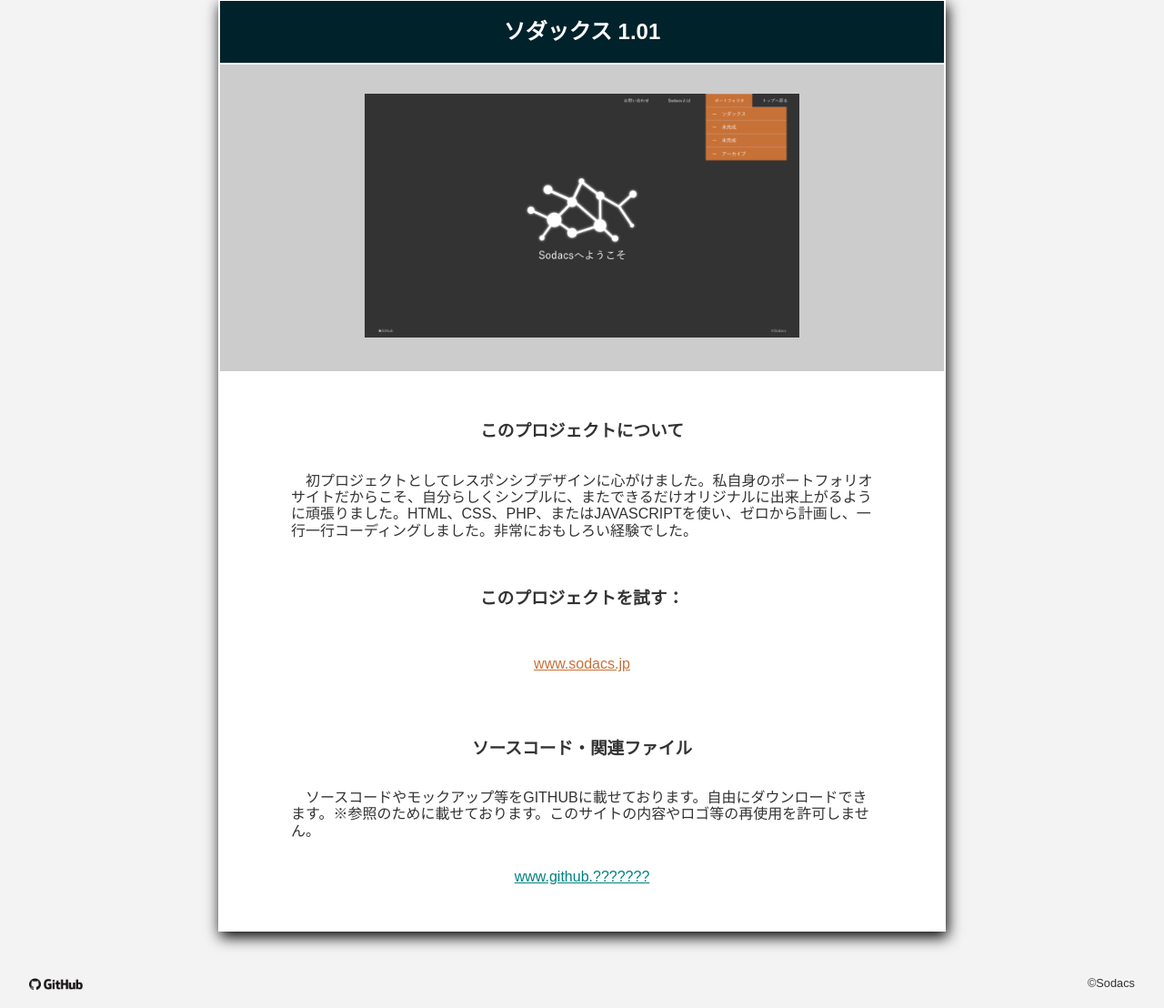
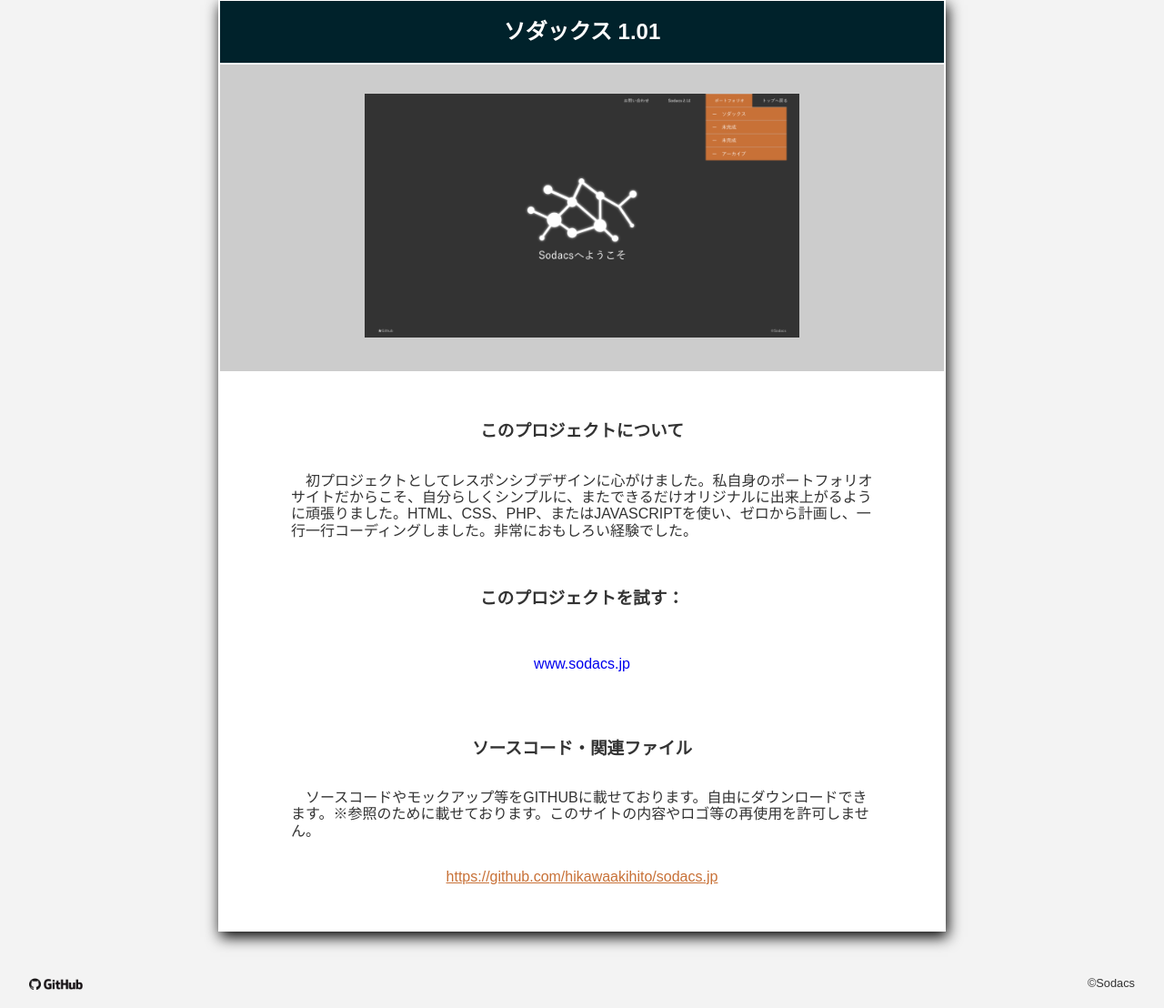
Before and after one commit to hikawaakihito/sodacs.jp, a PHP site: page /projects/sodacs.php in a window 1280 px wide. Shown: the part 83-1191 px from the top of the page at 91% size. Run offline with PHP 8.4, Linux system fonts and the light colour scheme.

Commit message:
Add files via upload

```diff
--- a/sodacs.jp/projects/sodacs.php
+++ b/sodacs.jp/projects/sodacs.php
@@ -56,11 +56,11 @@
 							<div class="projectInfo"><p>　初プロジェクトとしてレスポンシブデザインに心がけました。私自身のポートフォリオサイトだからこそ、自分らしくシンプルに、またできるだけオリジナルに出来上がるように頑張りました。HTML、CSS、PHP、またはJAVASCRIPTを使い、ゼロから計画し、一行一行コーディングしました。非常におもしろい経験でした。</p></div>
 							<h3>このプロジェクトを試す：</h3>
 							<br />
-							<p><a class="externalLink1" href="../index.php">www.sodacs.jp</a></p>
+							<div class="projectLink"><p><a class="internalLink1" href="../index.php">www.sodacs.jp</a></p></div>
 							<br />
 							<h3>ソースコード・関連ファイル</h3>
 							<div class="projectInfo"><p>　ソースコードやモックアップ等をGITHUBに載せております。自由にダウンロードできます。※参照のために載せております。このサイトの内容やロゴ等の再使用を許可しません。</p></div>
-							<p><a class="externalLink2" href="">www.github.???????</a></p>
+							<div class="projectLink"><p><a class="externalLink1" href="https://github.com/hikawaakihito/sodacs.jp">https://github.com/hikawaakihito/sodacs.jp</a></p></div>
 							<br />
 						</div>
 					</div>
```
